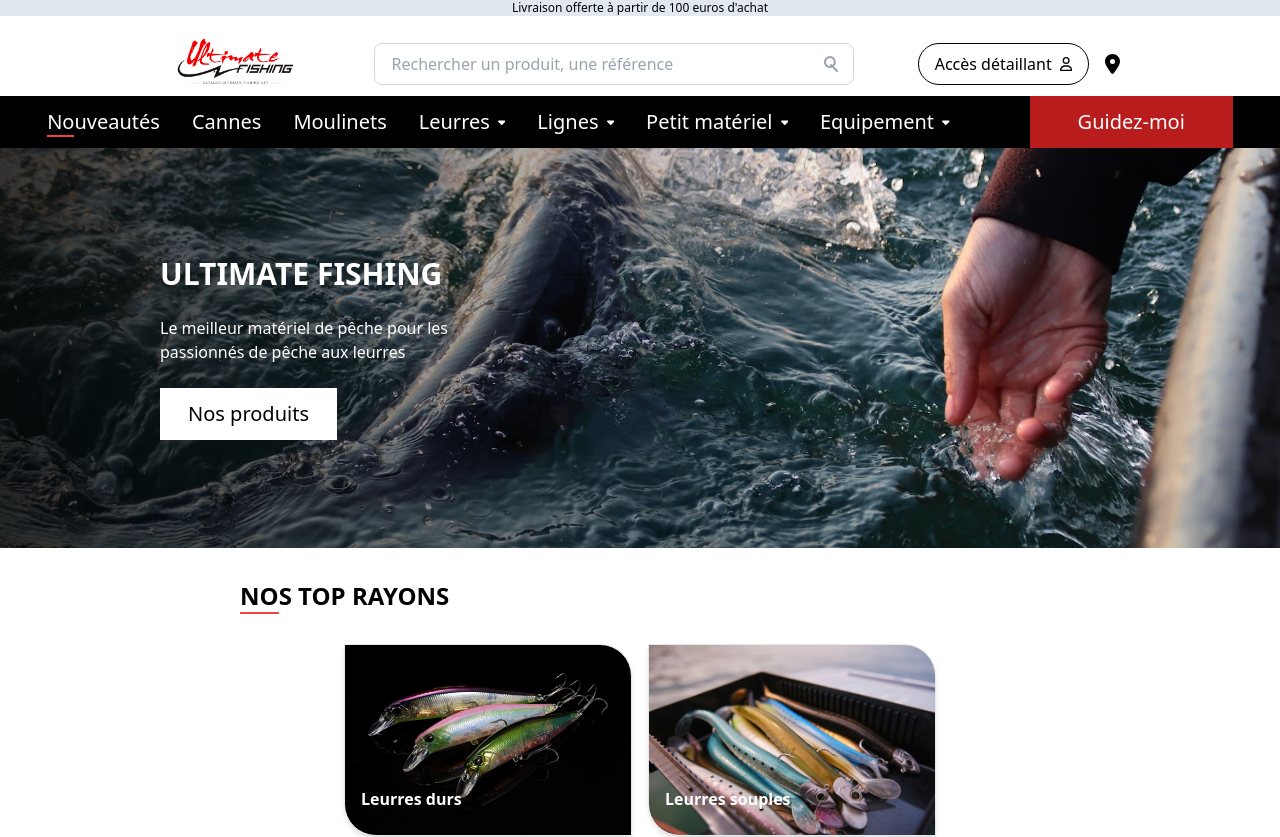
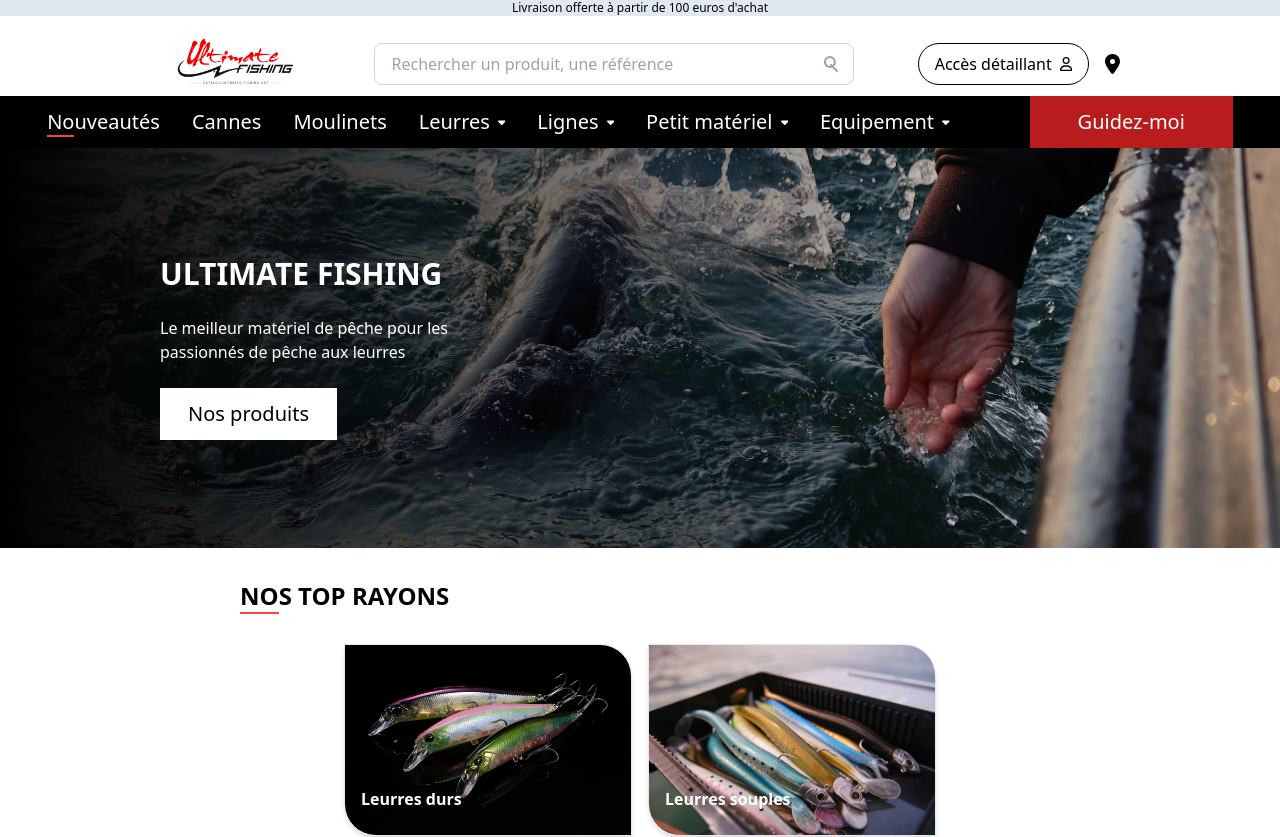
Before and after one commit to AnotheerDev/test-integration, a React (Vite) app: page / in a window 1280 px wide. Shown: the top 837 px of the page. Built offline with nearby package versions, Linux system fonts and the light colour scheme.

Commit message:
Refactor Intro component styling for small device

```diff
--- a/src/components/Intro/Intro.jsx
+++ b/src/components/Intro/Intro.jsx
@@ -2,23 +2,18 @@ import React from "react";
 
 const Intro = () => {
   return (
-    <div className=" text-white py-8 relative" style={{ height: "50vh"}}>
-      <div className="absolute inset-0 bg-[url('/public/img/ultimatefishing.jpg')] bg-cover bg-center " style={{backgroundSize: "125%", backgroundRepeat: "no-repeat" }}></div>
-      <div className="absolute inset-0 flex justify-start items-center">
-        {/* Texte */}
-        <div className="w-3/5 relative z-10">
-          <div className="text-left px-40">
-            <h1 className="text-3xl font-bold">ULTIMATE FISHING</h1>
-            <p className="my-6 w-80">
-              Le meilleur matériel de pêche pour les passionnés de pêche aux leurres
-            </p>
-            <button className='text-xl py-3 px-7 bg-white text-black'>Nos produits</button>
-          </div>
-        </div>
-      </div>
-      {/* Gradiant avec opacité sur l'image de fond */}
-      <div className="absolute inset-0" style={{ background: "linear-gradient(to right, rgba(0, 0, 0, 0.8) 0%, rgba(0, 0, 0, 0) 100%)", width: "70%" }}></div>
+<div className="text-white py-8 relative" style={{ height: "50vh" }}>
+  <div className="absolute inset-0 bg-[url('/public/img/ultimatefishing.jpg')] bg-cover bg-center"></div>
+  <div className="absolute inset-0 flex justify-start items-center">
+    <div className="w-3/5 relative z-10 px-10 lg:px-40">
+      <h1 className="text-3xl font-bold">ULTIMATE FISHING</h1>
+      <p className="my-6 w-80">Le meilleur matériel de pêche pour les passionnés de pêche aux leurres</p>
+      <button className='text-xl font-semibold py-3 px-7 bg-white text-black lg:font-normal'>Nos produits</button>
     </div>
+  </div>
+  <div className="absolute inset-0 bg-gradient-to-r from-black to-transparent"></div>
+</div>
+
   );
 }
 
```
